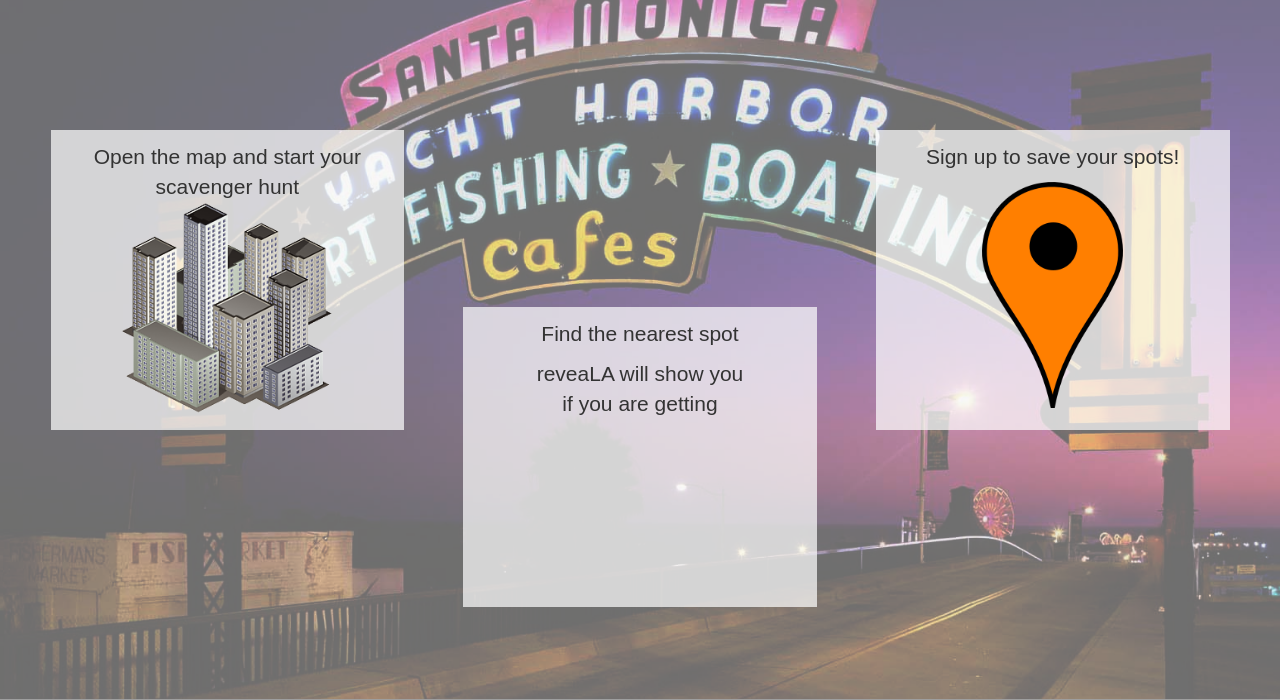
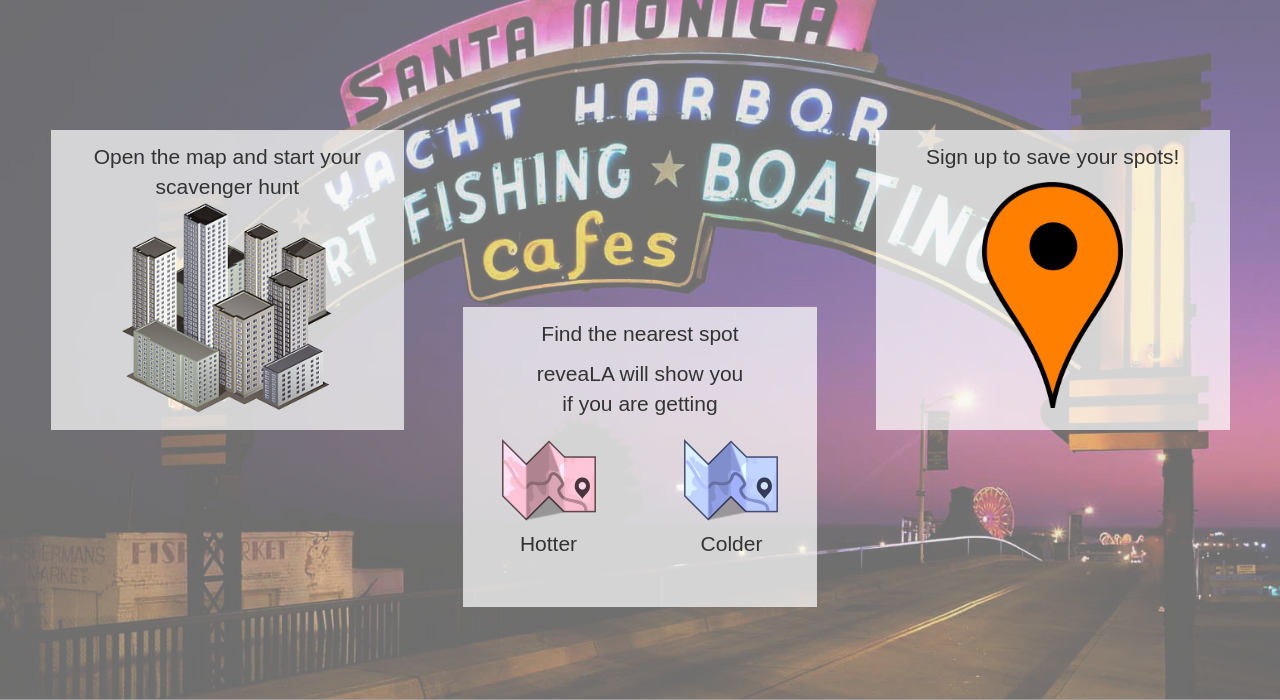
Before and after one commit to mikewong79/reveaLA-angular-1, a PHP site: page / in a window 1280 px wide. Shown: the part 726-1426 px from the top of the page. Run offline with PHP 8.4, Linux system fonts and the light colour scheme; some libraries are stand-ins or nearby versions; some web fonts are replaced; grey boxes are pictures that could not be loaded.

Commit message:
fixed styling issue for tutorial

```diff
--- a/css/style.css
+++ b/css/style.css
@@ -111,11 +111,9 @@
   position: relative;
 }
 
-#map-clips {
-}
-
 #colder {
   float: right;
+  display: inline-block !important;
   margin-right: 10%;
   position: relative;
 }
@@ -124,14 +122,17 @@
   margin-left: 10%;
   float: left;
   position: relative;
+  display: inline-block !important;
 }
 
 #hot-map {
   width: 100px;
+  height: 100px;
 }
 
 #cold-map {
   width: 100px;
+  height: 100px;
 }
 
 #marker-img {
--- a/partials/start.html
+++ b/partials/start.html
@@ -20,10 +20,8 @@
 				<p>Find the nearest spot<p>
 				<p>reveaLA will show you<br>
 				if you are getting</p>
-				<div class="map-clips">
-					<div id="hotter" x-ng-show="hotter"><img id="hot-map" src="/images/hot_map.png"><br>Hotter</div>
-					<div id="colder" x-ng-show="colder"><img id="cold-map" src="/images/cold_map.png"><br>Colder</div>
-				</div>
+				<div id="hotter" x-ng-show="hotter"><img id="hot-map" src="/images/hot_map.png"><br>Hotter</div>
+				<div id="colder" x-ng-show="colder"><img id="cold-map" src="/images/cold_map.png"><br>Colder</div>
 			</div>
 			<div class="tutorial-box" id="tutorial-3">
 				Sign up to save your spots!<br>
```
